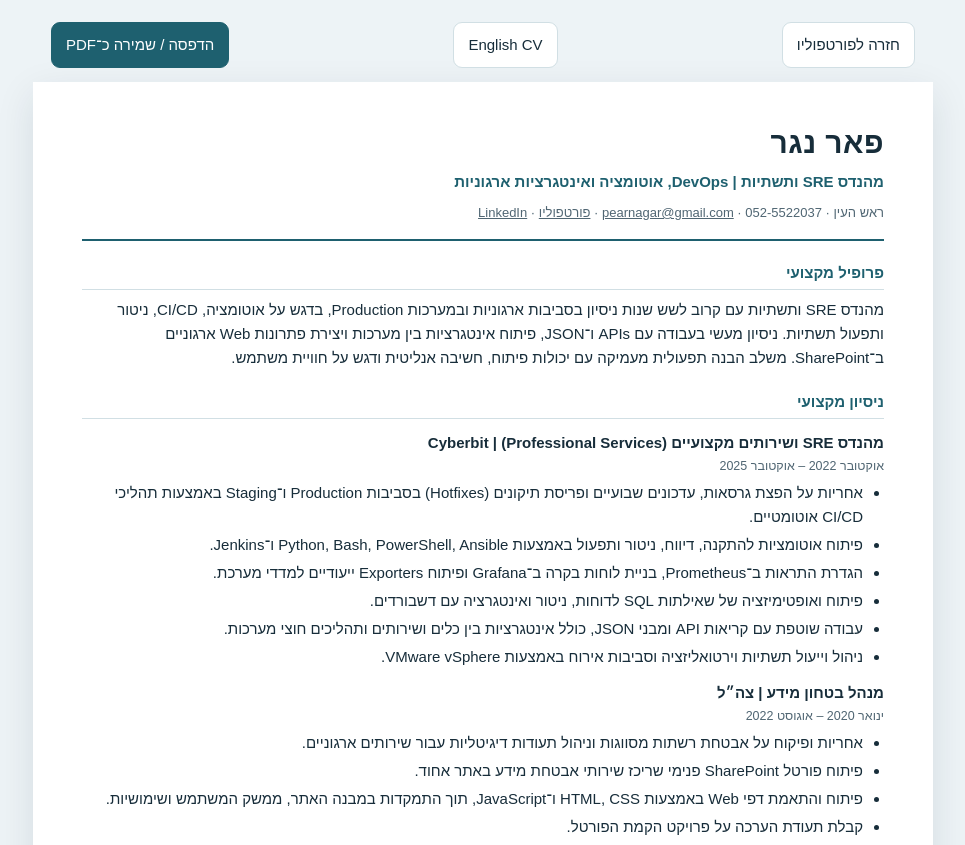
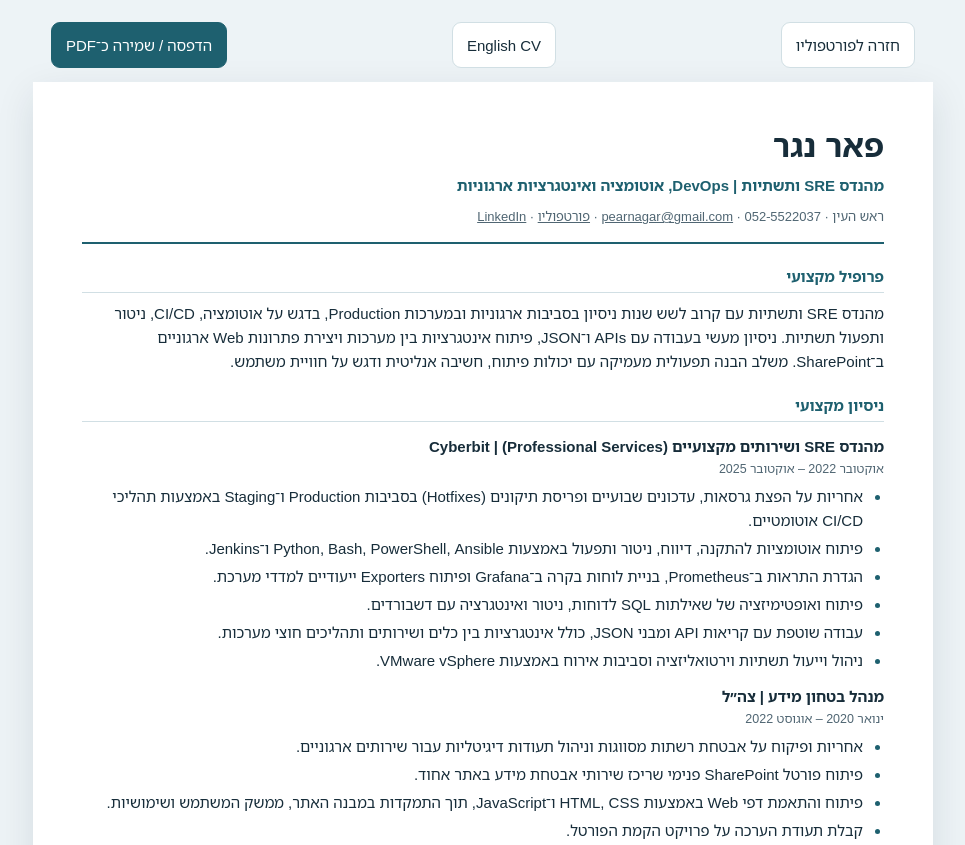
Before and after one commit to pearnagar/pearnagar.github.io, a website: page resume-he.html in a window 1280 px wide. Shown: the top 845 px of the page, without its empty margins (157-1122 px from the left). Drawn offline with Linux system fonts and the light colour scheme.

Commit message:
fix: enforce complete RTL alignment and Hebrew font throughout resume

```diff
--- a/resume-he.html
+++ b/resume-he.html
@@ -6,33 +6,39 @@
   <meta name="description" content="קורות החיים של פאר נגר — SRE, DevOps, אוטומציה, תשתיות ואינטגרציות ארגוניות." />
   <meta name="color-scheme" content="light" />
   <link rel="canonical" href="https://pearnagar.github.io/resume-he.html" />
+  <link rel="preconnect" href="https://fonts.googleapis.com" />
+  <link rel="preconnect" href="https://fonts.gstatic.com" crossorigin />
+  <link href="https://fonts.googleapis.com/css2?family=Noto+Sans+Hebrew:wght@400;500;600;700;800&display=swap" rel="stylesheet" />
   <title>פאר נגר | קורות חיים</title>
   <style>
     :root {--ink:#172d3a;--muted:#506673;--accent:#1e606f;--line:#d1dfe4;--bg:#edf3f6}
     * {box-sizing:border-box}
     html {direction:rtl}
-    body {margin:0;background:var(--bg);color:var(--ink);font:15px/1.6 Arial,"Noto Sans Hebrew",sans-serif}
+    body {margin:0;background:var(--bg);color:var(--ink);font:15px/1.6 "Noto Sans Hebrew",Arial,sans-serif;direction:rtl;text-align:right}
     a {color:var(--accent)}
     .toolbar {max-width:900px;margin:22px auto 0;display:flex;align-items:center;justify-content:space-between;padding:0 18px;gap:10px}
     .toolbar a,.toolbar button {display:inline-block;border:1px solid var(--line);background:#fff;color:var(--ink);padding:10px 14px;border-radius:9px;font:inherit;text-decoration:none;cursor:pointer}
     .toolbar button {background:var(--accent);color:#fff;border-color:var(--accent)}
     main {max-width:900px;margin:14px auto 36px;background:#fff;padding:37px 49px;box-shadow:0 12px 36px #142a391b}
     header {border-bottom:2px solid var(--accent);padding-bottom:15px}
-    h1 {font-size:30px;margin:0;letter-spacing:.015em}
+    h1 {font-size:32px;margin:0;letter-spacing:0;font-weight:800;text-align:right}
     .role {margin:3px 0 8px;color:var(--accent);font-weight:700}
     .contact {font-size:13px;color:var(--muted);line-height:1.7;overflow-wrap:anywhere}
     .contact a {color:inherit}
     section {margin-top:20px;break-inside:avoid}
-    h2 {font-size:15px;color:var(--accent);margin:0 0 8px;padding-bottom:4px;border-bottom:1px solid var(--line)}
+    h2 {font-size:15px;color:var(--accent);margin:0 0 8px;padding-bottom:4px;border-bottom:1px solid var(--line);font-weight:700;text-align:right}
     h3 {font-size:15px;margin:0}
     p {margin:4px 0 8px}
     .entry {margin:12px 0;break-inside:avoid}
     .entry h3 {font-weight:700}
-    .date {font-size:12.5px;color:var(--muted);margin:1px 0 5px}
-    ul {margin:5px 0 0;padding-right:21px;padding-left:0}
-    li {margin:4px 0}
+    .date {font-size:12.5px;color:var(--muted);margin:1px 0 5px;direction:rtl;text-align:right}
+    ul {direction:rtl;text-align:right;list-style:disc outside;margin:5px 0 0;padding-inline-start:21px;padding-inline-end:0}
+    li {direction:rtl;text-align:right;margin:4px 0}
     .skill p {margin:3px 0}
     .stack {direction:ltr;unicode-bidi:isolate;display:inline}
+    h1,h2,h3,p,section,.entry,.contact,.role,.skill,li{direction:rtl;text-align:right}
+    li::marker{color:var(--accent)}
+    .contact a[dir="ltr"]{direction:ltr;unicode-bidi:isolate}
     @media(max-width:700px){body{background:white}main{margin:0;padding:26px 23px;box-shadow:none}h1{font-size:27px}.toolbar{margin:10px auto;flex-wrap:wrap}}
     @page {size:A4;margin:11mm 12mm}
     @media print{body{background:#fff;font-size:9pt;line-height:1.3}.toolbar{display:none}main{max-width:none;margin:0;padding:0;box-shadow:none}header{padding-bottom:7px}h1{font-size:20pt}.role{margin:2px 0 4px}.contact{font-size:8pt;line-height:1.3}section{margin-top:10px}h2{font-size:10pt;margin-bottom:4px;padding-bottom:2px}.entry{margin:6px 0}.entry h3{font-size:9pt}.date{font-size:8pt;margin:0 0 2px}p{margin:3px 0}ul{margin-top:2px}li{margin:2px 0}a{color:inherit;text-decoration:none}}
```
